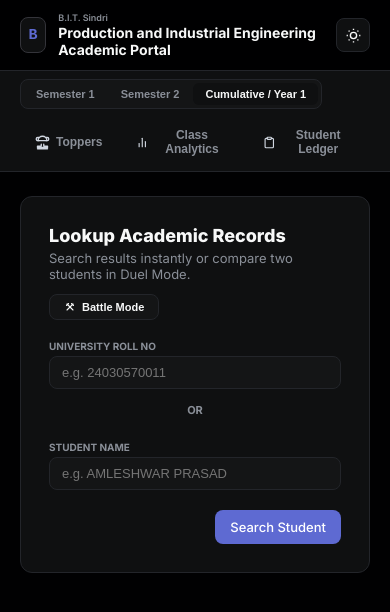
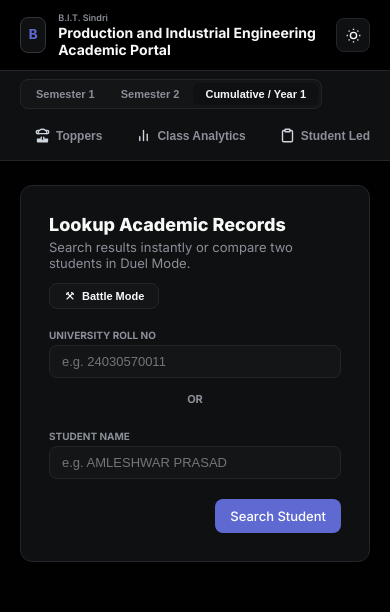
Before and after one commit to SumitGh0sh/bit-sindri-production-portal, a React (Vite) app: page / in a window 390 px wide. Shown: the top 612 px of the page. Built offline with nearby package versions, Linux system fonts and the light colour scheme.

Commit message:
fix: make sub-navigation menus scrollable horizontally on mobile to prevent layout clipping

```diff
--- a/src/App.jsx
+++ b/src/App.jsx
@@ -787,7 +787,10 @@ export default function ProductionPortal() {
             padding: 3,
             borderRadius: 8,
             border: `1px solid ${C.border}`,
-            gap: 2
+            gap: 2,
+            overflowX: "auto",
+            maxWidth: "100%",
+            scrollbarWidth: "none"
           }}>
             {[
               { id: "1", label: "Semester 1" },
@@ -809,6 +812,7 @@ export default function ProductionPortal() {
                   fontSize: 11,
                   fontWeight: 700,
                   cursor: "pointer",
+                  whiteSpace: "nowrap",
                   transition: "all 0.2s"
                 }}
               >
@@ -818,7 +822,14 @@ export default function ProductionPortal() {
           </div>
 
           {/* Rightaligned View Buttons */}
-          <div style={{ display: "flex", gap: 4 }}>
+          <div style={{
+            display: "flex",
+            gap: 4,
+            overflowX: "auto",
+            maxWidth: "100%",
+            scrollbarWidth: "none",
+            paddingBottom: 2
+          }}>
             {[
               ...(foundStudent ? [{ id: 0, label: "Report Card" }] : []),
               { id: 1, label: "Toppers" },
@@ -840,6 +851,7 @@ export default function ProductionPortal() {
                   display: "flex",
                   alignItems: "center",
                   gap: 6,
+                  whiteSpace: "nowrap",
                   transition: "all 0.2s"
                 }}
               >
```
